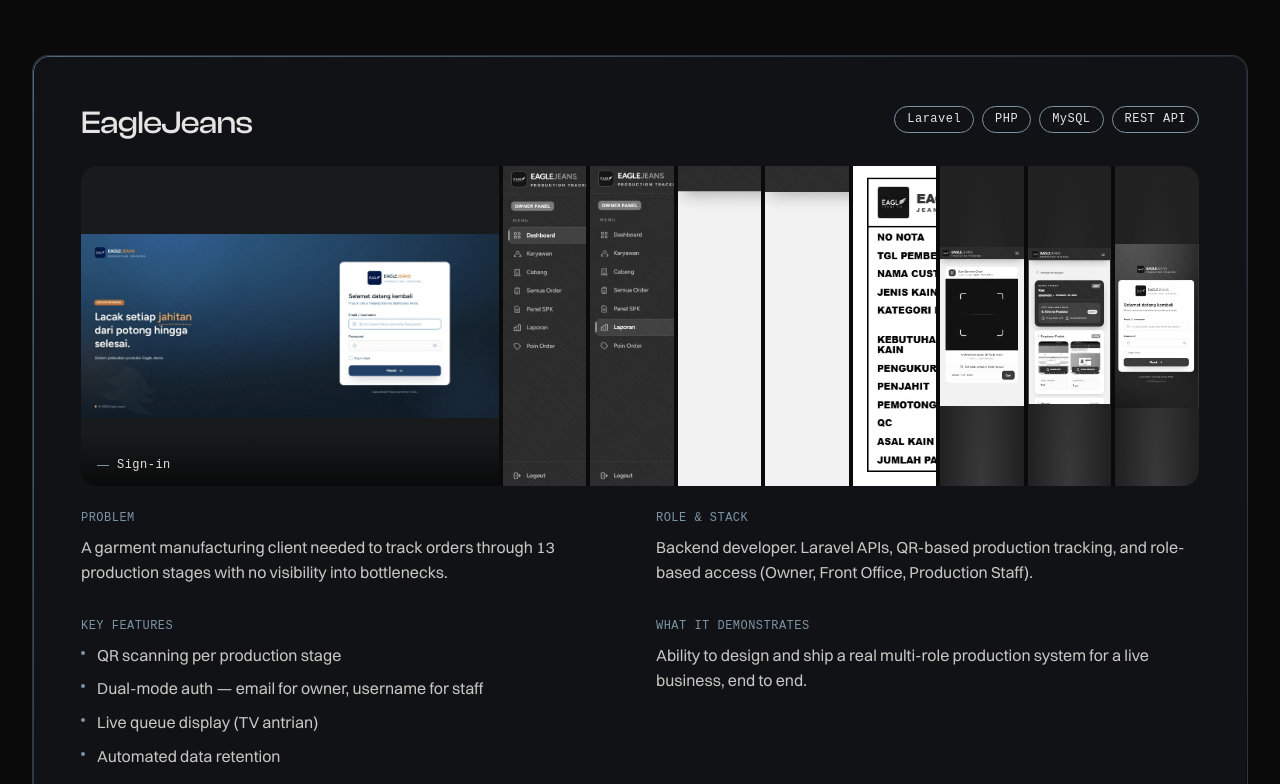
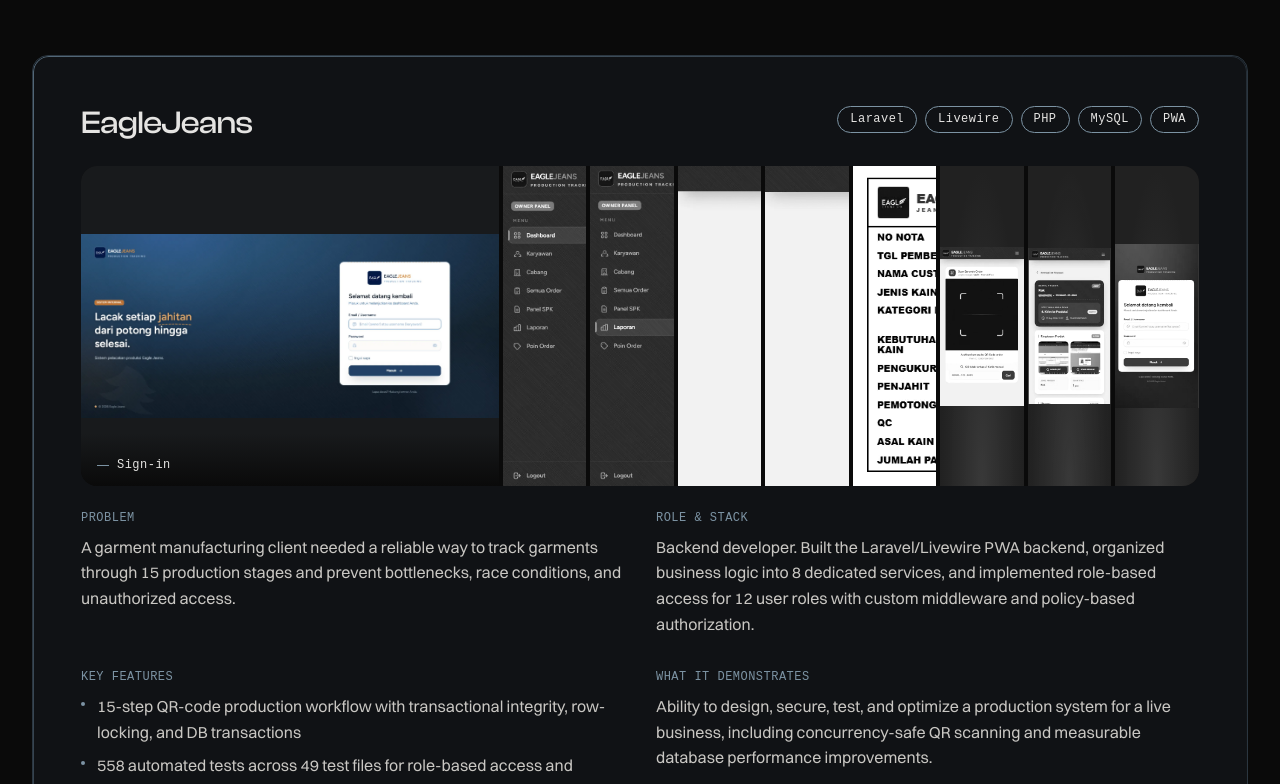
Before and after one commit to Tano11933/portfolio-2, a React (Vite) app: page / in a window 1280 px wide. Shown: the part 2036-2820 px from the top of the page. Built offline with nearby package versions, Linux system fonts and the light colour scheme; a web font is replaced by a local one.

Commit message:
Update EagleJeans case study details

```diff
--- a/src/data/projects.ts
+++ b/src/data/projects.ts
@@ -21,17 +21,18 @@
     slug: 'eaglejeans',
     name: 'EagleJeans',
     problem:
-      'A garment manufacturing client needed to track orders through 13 production stages with no visibility into bottlenecks.',
-    role: 'Backend developer. Laravel APIs, QR-based production tracking, and role-based access (Owner, Front Office, Production Staff).',
-    stack: ['Laravel', 'PHP', 'MySQL', 'REST API'],
+      'A garment manufacturing client needed a reliable way to track garments through 15 production stages and prevent bottlenecks, race conditions, and unauthorized access.',
+    role: 'Backend developer. Built the Laravel/Livewire PWA backend, organized business logic into 8 dedicated services, and implemented role-based access for 12 user roles with custom middleware and policy-based authorization.',
+    stack: ['Laravel', 'Livewire', 'PHP', 'MySQL', 'PWA'],
     features: [
-      'QR scanning per production stage',
-      'Dual-mode auth — email for owner, username for staff',
-      'Live queue display (TV antrian)',
-      'Automated data retention',
+      '15-step QR-code production workflow with transactional integrity, row-locking, and DB transactions',
+      '558 automated tests across 49 test files for role-based access and production workflows',
+      'Security audit fixes for stored XSS through unrestricted file upload and brute-forceable password reset',
+      'Query-plan-driven optimization that reduced the busiest report page from 45 to 12 queries and eliminated N+1 patterns',
+      'Shared validation rules and rate limiting for hardened file-upload and password-reset flows',
     ],
     demonstrates:
-      'Ability to design and ship a real multi-role production system for a live business, end to end.',
+      'Ability to design, secure, test, and optimize a production system for a live business, including concurrency-safe QR scanning and measurable database performance improvements.',
   },
   {
     slug: 'arthabooks',
```
